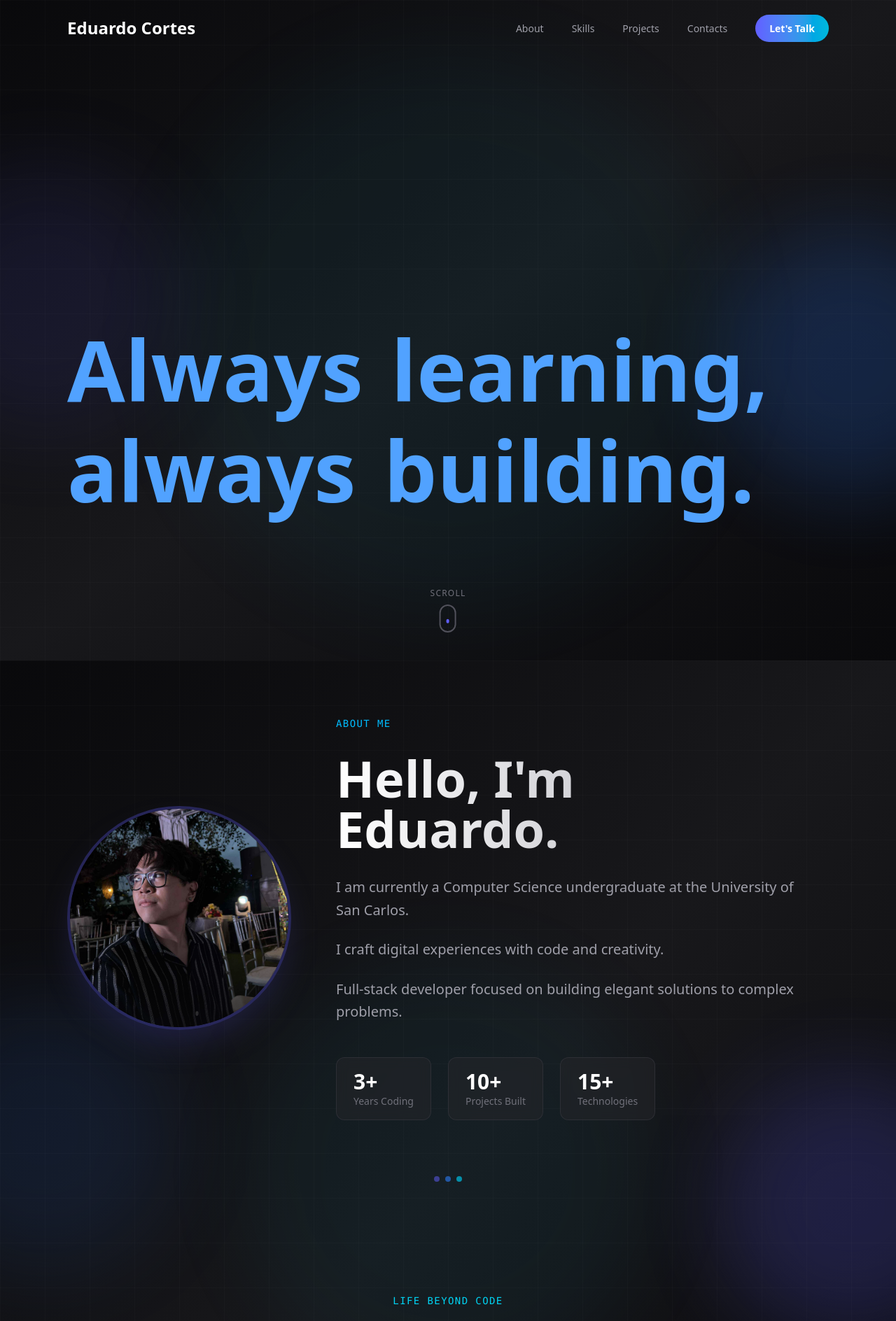
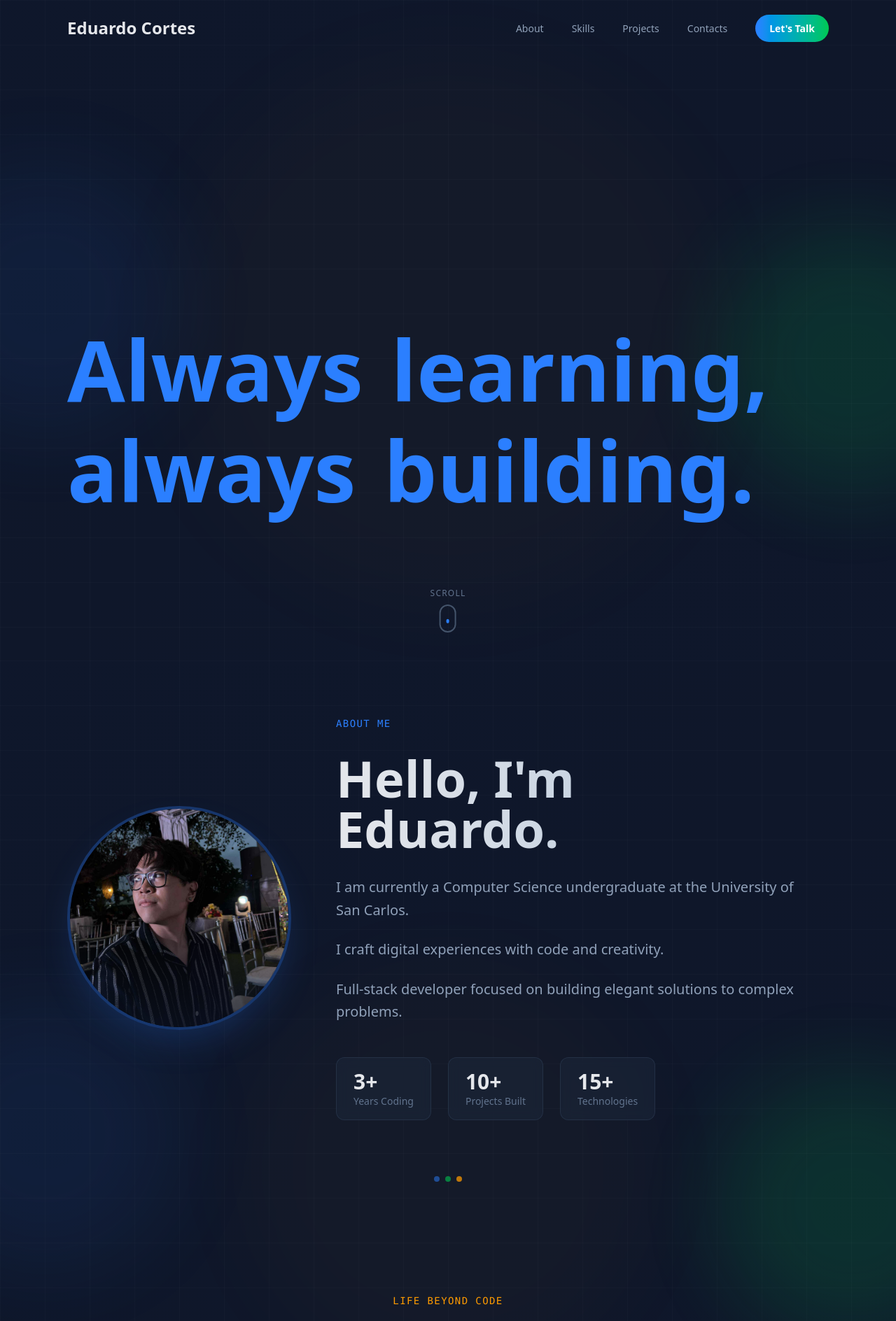
Before and after one commit to clandy07/emc-portfolio, a React (Vite) app: page / in a window 1280 px wide. Shown: the top 1888 px of the page at 70% size. Built offline with nearby package versions, Linux system fonts and the light colour scheme.

Commit message:
Minor changes

```diff
--- a/src/components/Hobbies.tsx
+++ b/src/components/Hobbies.tsx
@@ -39,10 +39,10 @@ function Hobbies() {
                 viewport={{ once: true }}
                 transition={{ duration: 0.6 }}
             >
-                <span className="text-sm font-mono text-cyan-400 tracking-widest uppercase mb-4 block">
+                <span className="text-sm font-mono text-amber-500 tracking-widest uppercase mb-4 block">
                     Life Beyond Code
                 </span>
-                <h2 className="text-3xl md:text-4xl lg:text-5xl font-bold bg-gradient-to-r from-white via-zinc-300 to-zinc-500 bg-clip-text text-transparent">
+                <h2 className="text-3xl md:text-4xl lg:text-5xl font-bold bg-gradient-to-r from-gray-200 via-slate-300 to-slate-500 bg-clip-text text-transparent">
                     "Touching Grass" Gallery
                 </h2>
             </motion.div>
@@ -60,13 +60,13 @@ function Hobbies() {
                     >
                         <div className="relative h-full w-full transition-transform duration-700 [transform-style:preserve-3d] group-hover:[transform:rotateY(180deg)]">
                             {/* Front Side */}
-                            <div className="absolute inset-0 rounded-2xl overflow-hidden border border-zinc-700/50 [backface-visibility:hidden]">
+                            <div className="absolute inset-0 rounded-2xl overflow-hidden border border-slate-700/50 [backface-visibility:hidden]">
                                 <img
                                     src={hobby.img}
                                     alt={hobby.title}
                                     className="w-full h-full object-cover"
                                 />
-                                <div className="absolute inset-0 bg-gradient-to-t from-zinc-950 via-zinc-950/50 to-transparent" />
+                                <div className="absolute inset-0 bg-gradient-to-t from-slate-900 via-slate-900/50 to-transparent" />
                                 <div className="absolute bottom-0 left-0 right-0 p-4">
                                     <div className="flex items-center gap-2">
                                         <h3 className="text-lg font-semibold text-white">{hobby.title}</h3>
@@ -75,7 +75,7 @@ function Hobbies() {
                             </div>
 
                             {/* Back Side */}
-                            <div className="absolute inset-0 bg-gradient-to-br from-sky-600/90 via-blue-600/90 to-cyan-600/90 backdrop-blur-sm rounded-2xl flex flex-col justify-center items-center p-6 text-center [transform:rotateY(180deg)] [backface-visibility:hidden] border border-white/20">
+                            <div className="absolute inset-0 bg-gradient-to-br from-blue-600/90 via-blue-500/90 to-green-500/90 backdrop-blur-sm rounded-2xl flex flex-col justify-center items-center p-6 text-center [transform:rotateY(180deg)] [backface-visibility:hidden] border border-white/20">
                                 <h3 className="text-xl font-bold text-white mb-3">{hobby.title}</h3>
                                 <p className="text-sm text-white/90 leading-relaxed">{hobby.description}</p>
                             </div>
@@ -86,7 +86,7 @@ function Hobbies() {
 
             {/* Decorative hint */}
             <motion.p
-                className="text-center text-zinc-500 text-sm mt-8"
+                className="text-center text-slate-500 text-sm mt-8"
                 initial={{ opacity: 0 }}
                 whileInView={{ opacity: 1 }}
                 viewport={{ once: true }}
--- a/src/components/LetterCollision.tsx
+++ b/src/components/LetterCollision.tsx
@@ -41,17 +41,16 @@ export function LetterCollision() {
   useEffect(() => {
     if (!ref.current) return;
     animateLettersOnScroll(ref);
-    ScrollTrigger.addEventListener('refreshInit', () => ScrollTrigger.refresh());
   }, []);
   return (
     <div ref={ref} className="scroll-smooth">
       <div className="-mt-34 mb-36 flex h-screen flex-col justify-end lg:mb-30">
-        <div className="flex flex-wrap">
+        <div className="flex">
           <LetterDisplay word={lines[0]} />
           <div className="w-4 sm:w-10" />
           <LetterDisplay word={lines[1]} />
         </div>
-        <div className="flex flex-wrap">
+        <div className="flex">
           <LetterDisplay word={lines[2]} />
           <div className="w-4 sm:w-10" />
           <LetterDisplay word={lines[3]} />
--- a/src/components/LetterDisplay.tsx
+++ b/src/components/LetterDisplay.tsx
@@ -11,7 +11,7 @@ export function LetterDisplay({ word }: { word: string }) {
       {word.split('').map((char, i) => (
         <div
           key={i}
-          className="letter text-3xl font-semibold xs:text-[60px] md:text-[90px] lg:text-[120px] text-blue-400"
+          className="letter text-3xl font-semibold xs:text-[60px] md:text-[90px] lg:text-[120px] text-blue-500"
           data-speed={getRandomSpeed()}
         >
           {char}
--- a/src/index.css
+++ b/src/index.css
@@ -6,7 +6,7 @@
   font-weight: 400;
 
   color-scheme: dark;
-  background-color: #0d0d0d;
+  background-color: #0F172A;
 
   font-synthesis: none;
   text-rendering: optimizeLegibility;
--- a/src/screens/About.tsx
+++ b/src/screens/About.tsx
@@ -7,12 +7,12 @@ function About() {
     return (
         <section className="relative min-h-screen w-full overflow-hidden">
             {/* Background */}
-            <div className="absolute inset-0 bg-gradient-to-br from-zinc-950 via-zinc-900 to-zinc-950" />
+            <div className="absolute inset-0 bg-gradient-to-br from-slate-900 via-[#0F172A] to-slate-900" />
 
             {/* Animated gradient orbs */}
-            <div className="absolute top-1/3 -left-32 w-96 h-96 bg-blue-500/20 rounded-full blur-3xl animate-pulse" />
-            <div className="absolute bottom-1/3 -right-32 w-96 h-96 bg-indigo-500/20 rounded-full blur-3xl animate-pulse" style={{ animationDelay: "1s" }} />
-            <div className="absolute top-1/2 left-1/2 -translate-x-1/2 -translate-y-1/2 w-[600px] h-[600px] bg-cyan-500/10 rounded-full blur-3xl animate-pulse" style={{ animationDelay: "2s" }} />
+            <div className="absolute top-1/3 -left-32 w-96 h-96 bg-blue-500/15 rounded-full blur-3xl animate-pulse" />
+            <div className="absolute bottom-1/3 -right-32 w-96 h-96 bg-green-500/15 rounded-full blur-3xl animate-pulse" style={{ animationDelay: "1s" }} />
+            <div className="absolute top-1/2 left-1/2 -translate-x-1/2 -translate-y-1/2 w-[600px] h-[600px] bg-amber-500/5 rounded-full blur-3xl animate-pulse" style={{ animationDelay: "2s" }} />
 
             {/* Grid pattern overlay */}
             <div className="absolute inset-0 bg-[linear-gradient(rgba(255,255,255,0.02)_1px,transparent_1px),linear-gradient(90deg,rgba(255,255,255,0.02)_1px,transparent_1px)] bg-[size:64px_64px]" />
@@ -29,12 +29,12 @@ function About() {
                     >
                         <div className="relative w-64 h-64 lg:w-80 lg:h-80 duration-1000 [transform-style:preserve-3d] group-hover:[transform:rotateY(180deg)]">
                             {/* Front Side */}
-                            <div className="absolute inset-0 rounded-full overflow-hidden border-4 border-indigo-500/30 shadow-2xl shadow-indigo-500/20 [backface-visibility:hidden]">
+                            <div className="absolute inset-0 rounded-full overflow-hidden border-4 border-blue-500/30 shadow-2xl shadow-blue-500/20 [backface-visibility:hidden]">
                                 <img src={pp} alt="Profile Picture" className="w-full h-full object-cover" />
-                                <div className="absolute inset-0 bg-gradient-to-t from-zinc-950/60 via-transparent to-transparent" />
+                                <div className="absolute inset-0 bg-gradient-to-t from-slate-900/60 via-transparent to-transparent" />
                             </div>
                             {/* Back Side */}
-                            <div className="absolute inset-0 bg-gradient-to-br from-sky-600/90 to-blue-600/90 backdrop-blur-sm rounded-full flex flex-col justify-center items-center p-8 text-center [transform:rotateY(180deg)] [backface-visibility:hidden] border-4 border-white/20">
+                            <div className="absolute inset-0 bg-gradient-to-br from-blue-500/90 to-green-500/90 backdrop-blur-sm rounded-full flex flex-col justify-center items-center p-8 text-center [transform:rotateY(180deg)] [backface-visibility:hidden] border-4 border-white/20">
                                 <h3 className="text-2xl font-bold text-white mb-3">Hello! 👋</h3>
                                 <p className="text-white/90 text-sm">Bet you weren't expecting that, huh?</p>
                             </div>
@@ -44,7 +44,7 @@ function About() {
                     {/* Content */}
                     <div className="flex-1 flex flex-col gap-8 min-w-[250px] max-w-2xl">
                         <motion.span
-                            className="text-sm font-mono text-sky-400 tracking-widest uppercase"
+                            className="text-sm font-mono text-blue-500 tracking-widest uppercase"
                             initial={{ opacity: 0, x: -20 }}
                             whileInView={{ opacity: 1, x: 0 }}
                             viewport={{ once: true }}
@@ -54,7 +54,7 @@ function About() {
                         </motion.span>
 
                         <motion.h1
-                            className="text-4xl sm:text-5xl md:text-6xl lg:text-7xl font-bold bg-gradient-to-r from-white via-zinc-300 to-zinc-500 bg-clip-text text-transparent"
+                            className="text-4xl sm:text-5xl md:text-6xl lg:text-7xl font-bold bg-gradient-to-r from-gray-200 via-slate-300 to-slate-500 bg-clip-text text-transparent"
                             initial={{ opacity: 0, y: 30 }}
                             whileInView={{ opacity: 1, y: 0 }}
                             viewport={{ once: true }}
@@ -70,13 +70,13 @@ function About() {
                             viewport={{ once: true }}
                             transition={{ duration: 0.6, delay: 0.2 }}
                         >
-                            <p className="text-lg md:text-xl text-zinc-400 leading-relaxed">
+                            <p className="text-lg md:text-xl text-slate-400 leading-relaxed">
                                 I am currently a Computer Science undergraduate at the University of San Carlos.
                             </p>
-                            <p className="text-lg md:text-xl text-zinc-400 leading-relaxed">
+                            <p className="text-lg md:text-xl text-slate-400 leading-relaxed">
                                 I craft digital experiences with code and creativity.
                             </p>
-                            <p className="text-lg md:text-xl text-zinc-400 leading-relaxed">
+                            <p className="text-lg md:text-xl text-slate-400 leading-relaxed">
                                 Full-stack developer focused on building elegant solutions to complex problems.
                             </p>
                         </motion.div>
@@ -96,12 +96,12 @@ function About() {
                             ].map((stat) => (
                                 <div
                                     key={stat.label}
-                                    className="group relative bg-zinc-800/50 backdrop-blur-sm border border-zinc-700/50 rounded-xl px-6 py-4 hover:border-indigo-500/50 transition-all duration-300"
+                                    className="group relative bg-slate-800/50 backdrop-blur-sm border border-slate-700/50 rounded-xl px-6 py-4 hover:border-blue-500/50 transition-all duration-300"
                                 >
-                                    <div className="absolute inset-0 bg-gradient-to-br from-indigo-500/10 to-blue-500/10 rounded-xl opacity-0 group-hover:opacity-100 transition-opacity duration-300" />
+                                    <div className="absolute inset-0 bg-gradient-to-br from-blue-500/10 to-green-500/10 rounded-xl opacity-0 group-hover:opacity-100 transition-opacity duration-300" />
                                     <div className="relative">
-                                        <p className="text-2xl md:text-3xl font-bold text-white">{stat.value}</p>
-                                        <p className="text-sm text-zinc-500">{stat.label}</p>
+                                        <p className="text-2xl md:text-3xl font-bold text-gray-200">{stat.value}</p>
+                                        <p className="text-sm text-slate-500">{stat.label}</p>
                                     </div>
                                 </div>
                             ))}
@@ -118,9 +118,9 @@ function About() {
                     transition={{ duration: 1 }}
                 >
                     <div className="flex items-center gap-2">
-                        <div className="w-2 h-2 rounded-full bg-indigo-500 animate-pulse" />
-                        <div className="w-2 h-2 rounded-full bg-blue-500 animate-pulse" style={{ animationDelay: "0.2s" }} />
-                        <div className="w-2 h-2 rounded-full bg-cyan-500 animate-pulse" style={{ animationDelay: "0.4s" }} />
+                        <div className="w-2 h-2 rounded-full bg-blue-500 animate-pulse" />
+                        <div className="w-2 h-2 rounded-full bg-green-500 animate-pulse" style={{ animationDelay: "0.2s" }} />
+                        <div className="w-2 h-2 rounded-full bg-amber-500 animate-pulse" style={{ animationDelay: "0.4s" }} />
                     </div>
                 </motion.div>
             </div>
--- a/src/screens/Header.tsx
+++ b/src/screens/Header.tsx
@@ -35,7 +35,7 @@ function Header() {
         <motion.header
             className={`fixed top-0 w-full z-50 transition-all duration-500 ${
                 scrolled
-                    ? 'backdrop-blur-xl bg-zinc-950/80 border-b border-zinc-800/50 py-4'
+                    ? 'backdrop-blur-md bg-slate-900/80 border-b border-slate-700/30 py-4'
                     : 'bg-transparent py-6'
             }`}
             initial={{ y: -100 }}
@@ -46,12 +46,12 @@ function Header() {
                 {/* Logo */}
                 <motion.a
                     href="#home"
-                    className="group relative text-xl md:text-2xl font-bold text-white hover:text-transparent hover:bg-gradient-to-r hover:from-sky-400 hover:to-cyan-400 hover:bg-clip-text transition-all duration-300"
+                    className="group relative text-xl md:text-2xl font-bold text-gray-200 hover:text-transparent hover:bg-gradient-to-r hover:from-blue-500 hover:to-green-500 hover:bg-clip-text transition-all duration-300"
                     whileHover={{ scale: 1.05 }}
                     whileTap={{ scale: 0.95 }}
                 >
                     <span className="relative z-10">Eduardo Cortes</span>
-                    <span className="absolute -inset-1 bg-gradient-to-r from-indigo-500/20 to-cyan-500/20 rounded-lg blur opacity-0 group-hover:opacity-100 transition-opacity duration-300" />
+                    <span className="absolute -inset-1 bg-gradient-to-r from-blue-500/20 to-green-500/20 rounded-lg blur opacity-0 group-hover:opacity-100 transition-opacity duration-300" />
                 </motion.a>
 
                 {/* Navigation */}
@@ -68,13 +68,13 @@ function Header() {
                                     href={item.href}
                                     className={`relative px-4 py-2 rounded-full text-sm font-medium transition-all duration-300 ${
                                         activeSection === item.href.slice(1)
-                                            ? 'text-white'
-                                            : 'text-zinc-400 hover:text-white'
+                                            ? 'text-gray-200'
+                                            : 'text-slate-400 hover:text-gray-200'
                                     }`}
                                 >
                                     {activeSection === item.href.slice(1) && (
                                         <motion.span
-                                            className="absolute inset-0 bg-gradient-to-r from-indigo-500/20 to-cyan-500/20 rounded-full border border-indigo-500/30"
+                                            className="absolute inset-0 bg-gradient-to-r from-blue-500/20 to-green-500/20 rounded-full border border-blue-500/30"
                                             layoutId="activeSection"
                                             transition={{ type: "spring", bounce: 0.2, duration: 0.6 }}
                                         />
@@ -92,7 +92,7 @@ function Header() {
                         >
                             <a
                                 href="#contacts"
-                                className="ml-4 px-5 py-2.5 bg-gradient-to-r from-indigo-500 to-cyan-500 rounded-full text-sm font-semibold text-white hover:shadow-lg hover:shadow-indigo-500/25 transition-all duration-300 hover:scale-105"
+                                className="ml-4 px-5 py-2.5 bg-gradient-to-r from-blue-500 to-green-500 rounded-full text-sm font-semibold text-white hover:shadow-lg hover:shadow-blue-500/25 transition-all duration-300 hover:scale-105"
                             >
                                 Let's Talk
                             </a>
@@ -102,12 +102,12 @@ function Header() {
 
                 {/* Mobile Menu Button */}
                 <motion.button
-                    className="md:hidden relative w-10 h-10 flex flex-col items-center justify-center gap-1.5 text-white"
+                    className="md:hidden relative w-10 h-10 flex flex-col items-center justify-center gap-1.5 text-gray-200"
                     whileTap={{ scale: 0.9 }}
                 >
-                    <span className="w-6 h-0.5 bg-white rounded-full" />
-                    <span className="w-6 h-0.5 bg-white rounded-full" />
-                    <span className="w-4 h-0.5 bg-white rounded-full self-end mr-2" />
+                    <span className="w-6 h-0.5 bg-gray-200 rounded-full" />
+                    <span className="w-6 h-0.5 bg-gray-200 rounded-full" />
+                    <span className="w-4 h-0.5 bg-gray-200 rounded-full self-end mr-2" />
                 </motion.button>
             </div>
         </motion.header>
--- a/src/screens/Home.tsx
+++ b/src/screens/Home.tsx
@@ -6,12 +6,12 @@ function Home() {
 	return (
 		<section className="relative min-h-screen w-full overflow-hidden">
 			{/* Background */}
-			<div className="absolute inset-0 bg-gradient-to-br from-zinc-950 via-zinc-900 to-zinc-950" />
+			<div className="absolute inset-0 bg-gradient-to-br from-slate-900 via-[#0F172A] to-slate-900" />
 
 			{/* Animated gradient orbs */}
-			<div className="absolute top-1/4 -left-32 w-96 h-96 bg-indigo-500/20 rounded-full blur-3xl animate-pulse" />
-			<div className="absolute bottom-1/4 -right-32 w-96 h-96 bg-blue-500/20 rounded-full blur-3xl animate-pulse" style={{ animationDelay: "1s" }} />
-			<div className="absolute top-1/2 left-1/2 -translate-x-1/2 -translate-y-1/2 w-[800px] h-[800px] bg-cyan-500/10 rounded-full blur-3xl animate-pulse" style={{ animationDelay: "2s" }} />
+			<div className="absolute top-1/4 -left-32 w-96 h-96 bg-blue-500/15 rounded-full blur-3xl animate-pulse" />
+			<div className="absolute bottom-1/4 -right-32 w-96 h-96 bg-green-500/15 rounded-full blur-3xl animate-pulse" style={{ animationDelay: "1s" }} />
+			<div className="absolute top-1/2 left-1/2 -translate-x-1/2 -translate-y-1/2 w-[800px] h-[800px] bg-amber-500/5 rounded-full blur-3xl animate-pulse" style={{ animationDelay: "2s" }} />
 
 			{/* Grid pattern overlay */}
 			<div className="absolute inset-0 bg-[linear-gradient(rgba(255,255,255,0.02)_1px,transparent_1px),linear-gradient(90deg,rgba(255,255,255,0.02)_1px,transparent_1px)] bg-[size:64px_64px]" />
@@ -27,15 +27,15 @@ function Home() {
 					animate={{ opacity: 1, y: 0 }}
 					transition={{ duration: 0.8, delay: 1.5 }}
 				>
-					<span className="text-xs text-zinc-500 tracking-widest uppercase">Scroll</span>
+					<span className="text-xs text-slate-500 tracking-widest uppercase">Scroll</span>
 					<motion.div
-						className="w-6 h-10 border-2 border-zinc-600 rounded-full flex justify-center p-2"
+						className="w-6 h-10 border-2 border-slate-600 rounded-full flex justify-center p-2"
 						initial={{ opacity: 0.5 }}
 						animate={{ opacity: 1 }}
 						transition={{ duration: 1, repeat: Infinity, repeatType: "reverse" }}
 					>
 						<motion.div
-							className="w-1.5 h-1.5 bg-indigo-500 rounded-full"
+							className="w-1.5 h-1.5 bg-blue-500 rounded-full"
 							animate={{ y: [0, 12, 0] }}
 							transition={{ duration: 1.5, repeat: Infinity, ease: "easeInOut" }}
 						/>
```
Also changed, not shown: src/components/SkillCircle.tsx (+7 -7 lines), src/screens/Contacts.tsx (+18 -18 lines), src/screens/Projects.tsx (+21 -21 lines), src/screens/Skills.tsx (+12 -12 lines), 1 other file (tests, documents, lock files or other folders).
